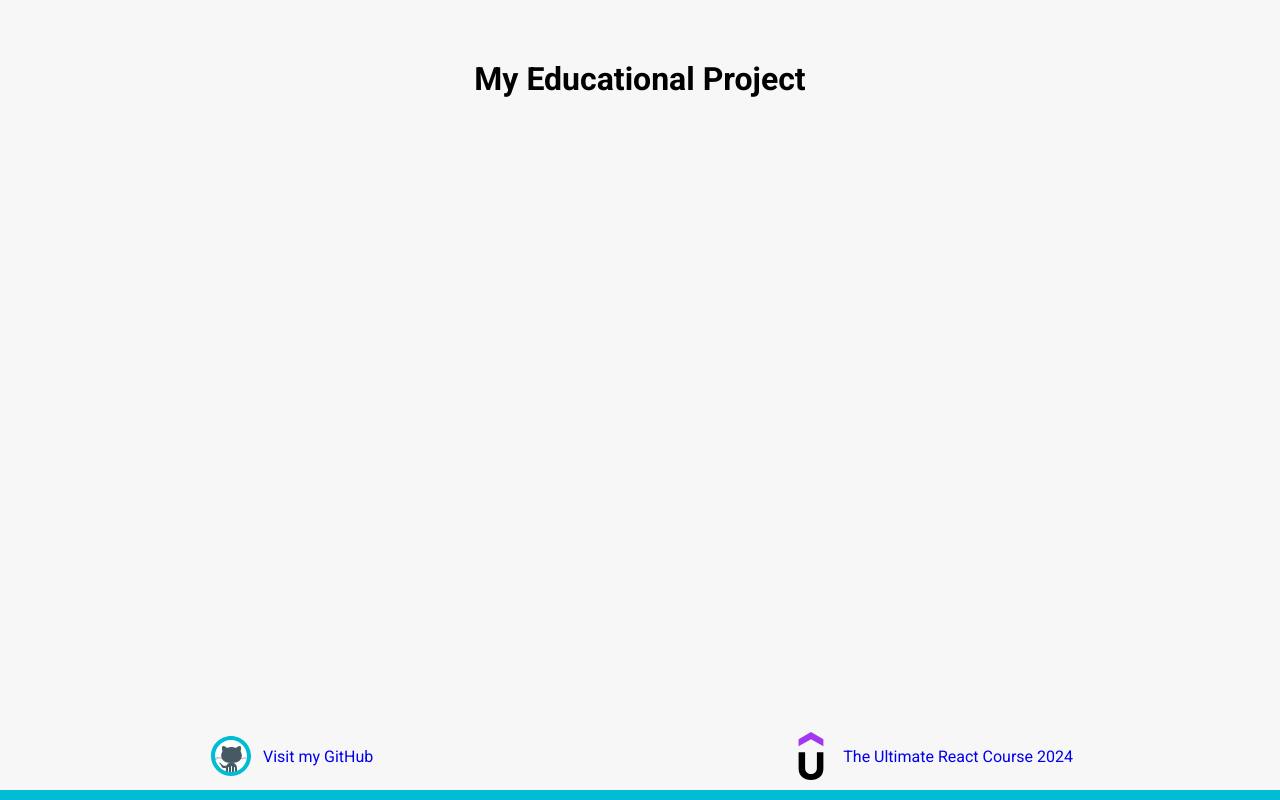
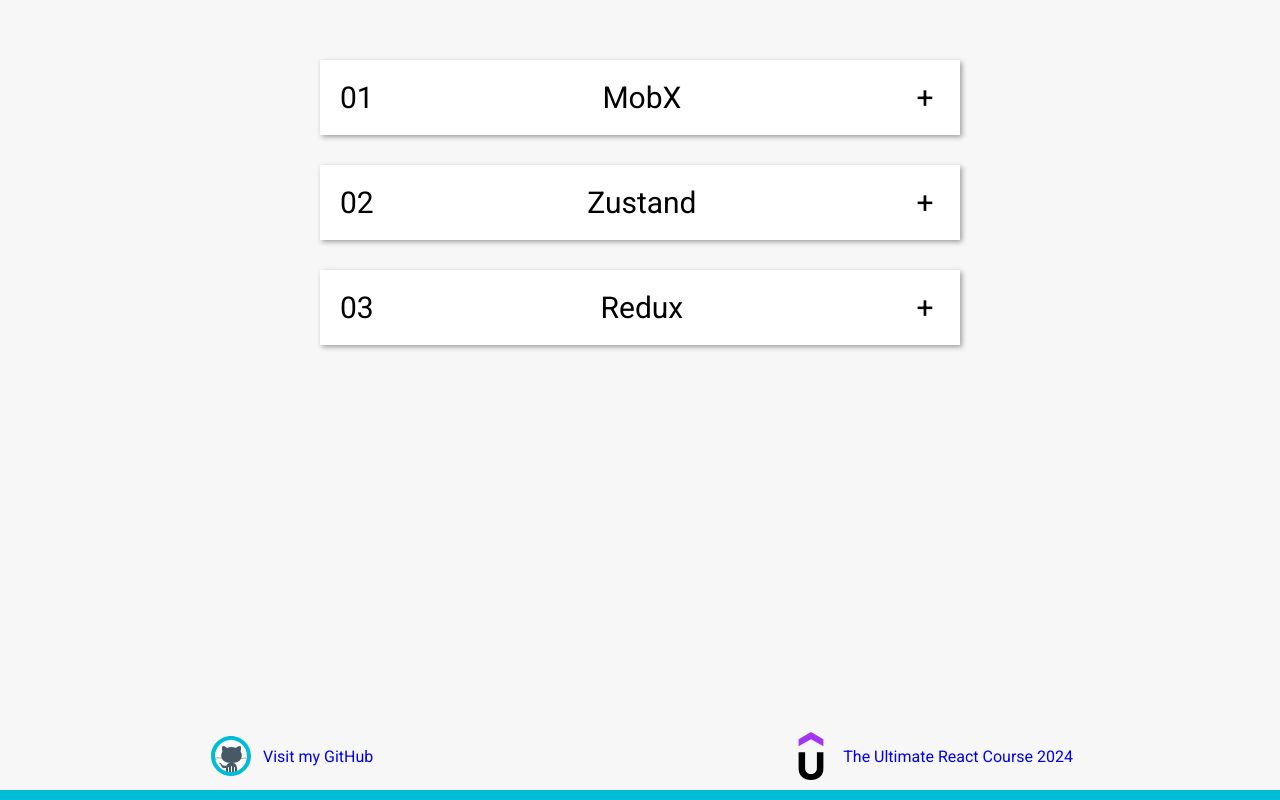
Before and after one commit to VitalyRK/2024-Jonas-ReactCourse, a React (Vite) app: page / in a window 1280 px wide. Built offline with nearby package versions, Linux system fonts and the light colour scheme.

Commit message:
feat: push (Thu, Jan 18, 2024  6:52:11 PM)

```diff
--- a/src/App.tsx
+++ b/src/App.tsx
@@ -1,11 +1,12 @@
 import About from './components/About/About';
+import Accordion from './components/Accordion/Accordion';
 
 import './global.css';
 
 function App() {
   return (
     <>
-      <h1>My Educational Project</h1>
+      <Accordion />
       <About />
     </>
   );
--- /dev/null
+++ b/src/components/Accordion/Accordion.tsx
@@ -0,0 +1,46 @@
+import styles from './index.module.css';
+import Item from './Item';
+
+const Accordion = () => {
+  const content = [
+    {
+      title: 'MobX',
+      text: `
+  Outside Redux and React’s built-in Context API, MobX is probably the most popular state manager out there. MobX takes a markedly different approach to state management than Redux.
+  It follows the OOP paradigm and uses the observer/observables pattern to manage state. MobX creates an observable data model that your observers or components can refer to. It then tracks the data accessed by each component and renders it whenever the data changes.
+  Another feature of MobX is immutability. It allows you to update the state silently to avoid side effects.
+  As it doesn't require actions or reducers, any modifications in state are instantly reflected in components. This makes MobX truly reactive. But this also means shorter and less explicit code. This might be a con for some developers as it takes away some visibility and control from them.
+  Usability, performance, and scalability are no problems for MobX. But it also excels in modifiability and reusability. And being a mature library (almost 26k stars on GitHub), MobX has no lack of community support or a fledgling ecosystem.`,
+    },
+    {
+      title: 'Zustand',
+      text: `
+Built by the people behind Jotai and weighing in at under 1KB, Zustand might be the smallest library on this list. But it’s certainly nothing to be scoffed at. Zustand brings a simple and minimalistic API that makes it fast and scalable.
+Zustand’s API is based on hooks and React components can then use to retrieve and share state. It easily overcomes common issues in React like the zombie child problem, React concurrency, and context loss between mixed renderers. It claims to be the only state manager that has managed to do so.
+Also, it renders components only if their state changes. It provides clean and easily maintainable code that’s much shorter and more readable than many other libraries on this list.
+Zustand can also manage transient state updates without re-rendering the components. It has managed to gain more than 23k stars on Github, which is more than Rematch, Jotai, and MobX.`,
+    },
+    {
+      title: 'Redux',
+      text: `
+Redux has been around since 2015. The very first React state management library, React was created to simplify state management by centralizing the state repository. It does this by using a ‘Store’ to hold all the states of your application.
+Redux still maintains a comfortable lead over all other state management libraries, according to the Jan 2022 npmtrends results. Redux works using actions and reducers. Actions are objects instructing the store on what events should take place. And reducers are functions that are executed based on the action’s input and an object’s initial state.
+Whenever you need to modify the state of a component based on user behavior, you can dispatch an action to the reducer which changes the state and saves it in the store.
+Though Redux is widely popular, developers aren’t too keen on the related boilerplate they need to work with. Multiple actions and reducers lead to a lot of code that gets hard to maintain when apps become complex. But the Redux Toolkit can be used to reduce the boilerplate and simplify the overall issue.
+With the Redux Toolkit taking care of the usability of Redux, its simple logic and pure functions make it quite maintainable, performant, and testable. You can also modify and reuse Redux code as it is framework-agnostic and supports middleware.
+And due to its maturity, it enjoys a large community of developer support and a rich ecosystem of add-ons and tools.
+      `,
+    },
+  ];
+  return (
+    <>
+      <div className={styles.container}>
+        {content.map(({ title, text }, id) => (
+          <Item key={title} id={id + 1} title={title} text={text} />
+        ))}
+      </div>
+    </>
+  );
+};
+
+export default Accordion;
--- /dev/null
+++ b/src/components/Accordion/Item.tsx
@@ -0,0 +1,30 @@
+import { useState } from 'react';
+
+import styles from './index.module.css';
+
+interface IProps {
+  id: number;
+  title: string;
+  text: string;
+}
+
+const Item = ({ id, title, text }: IProps) => {
+  const [isOpen, setIsOpen] = useState(false);
+
+  return (
+    <>
+      <div className={styles.item}>
+        <div className={`${styles.title} ${isOpen && styles.active}`}>
+          <span>{id < 10 ? `0${id}` : id}</span>
+          <h3>{title}</h3>
+          <span className={styles.button} onClick={() => setIsOpen(!isOpen)}>
+            {isOpen ? '-' : '+'}
+          </span>
+        </div>
+        {isOpen && <p>{text}</p>}
+      </div>
+    </>
+  );
+};
+
+export default Item;
--- /dev/null
+++ b/src/components/Accordion/index.module.css
@@ -0,0 +1,37 @@
+.container {
+  margin: 0 auto;
+  width: 50%;
+}
+
+.item {
+  text-align: center;
+  margin-bottom: 30px;
+  box-shadow: 2px 2px 5px #9e9e9e;
+}
+
+.item p {
+  padding: 15px;
+  background-color: rgb(224, 224, 224);
+}
+
+.title {
+  padding: 0 20px;
+  display: flex;
+  justify-content: space-between;
+  align-items: center;
+  font-size: 30px;
+  font-weight: 500;
+  background-color: white;
+}
+
+.title.active {
+  border-top: 2px solid var(--mainColor);
+  color: var(--mainColor);
+}
+
+.button {
+  width: 30px;
+  cursor: pointer;
+  transition: all .3s ease;
+  user-select: none;
+}
```
